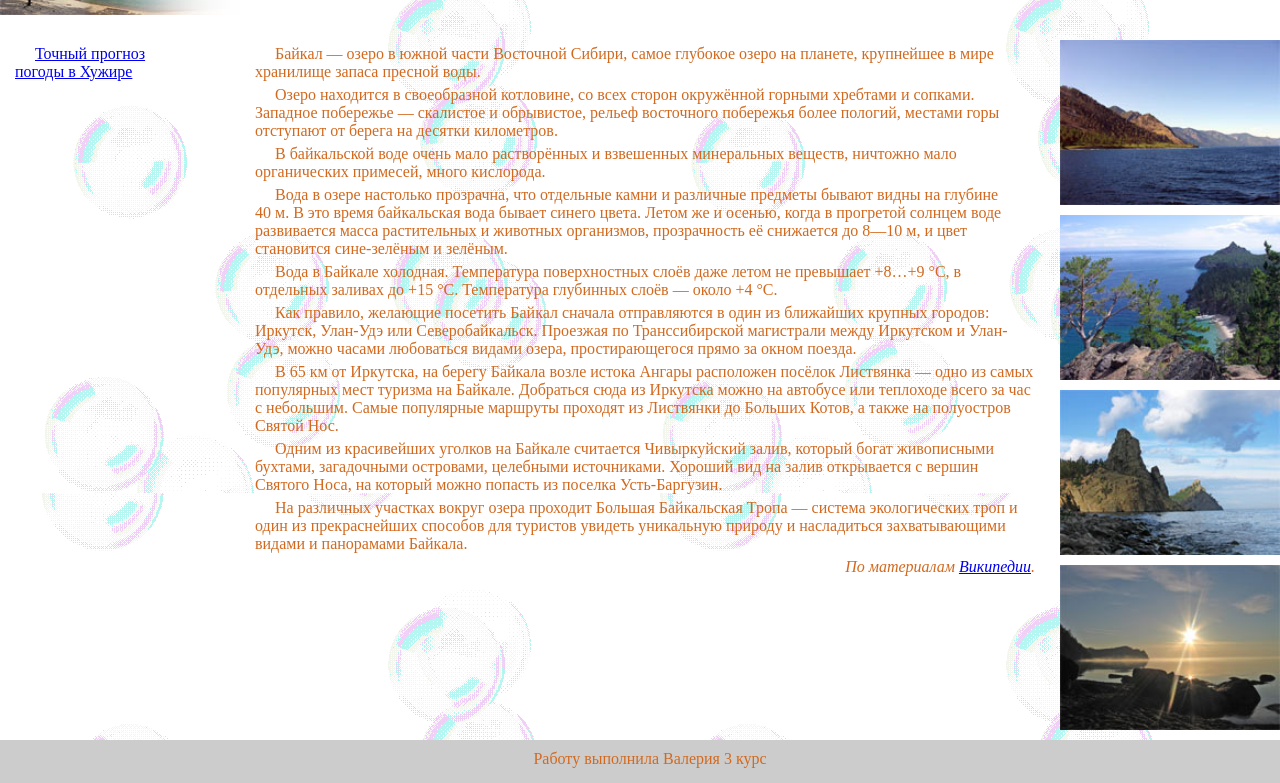
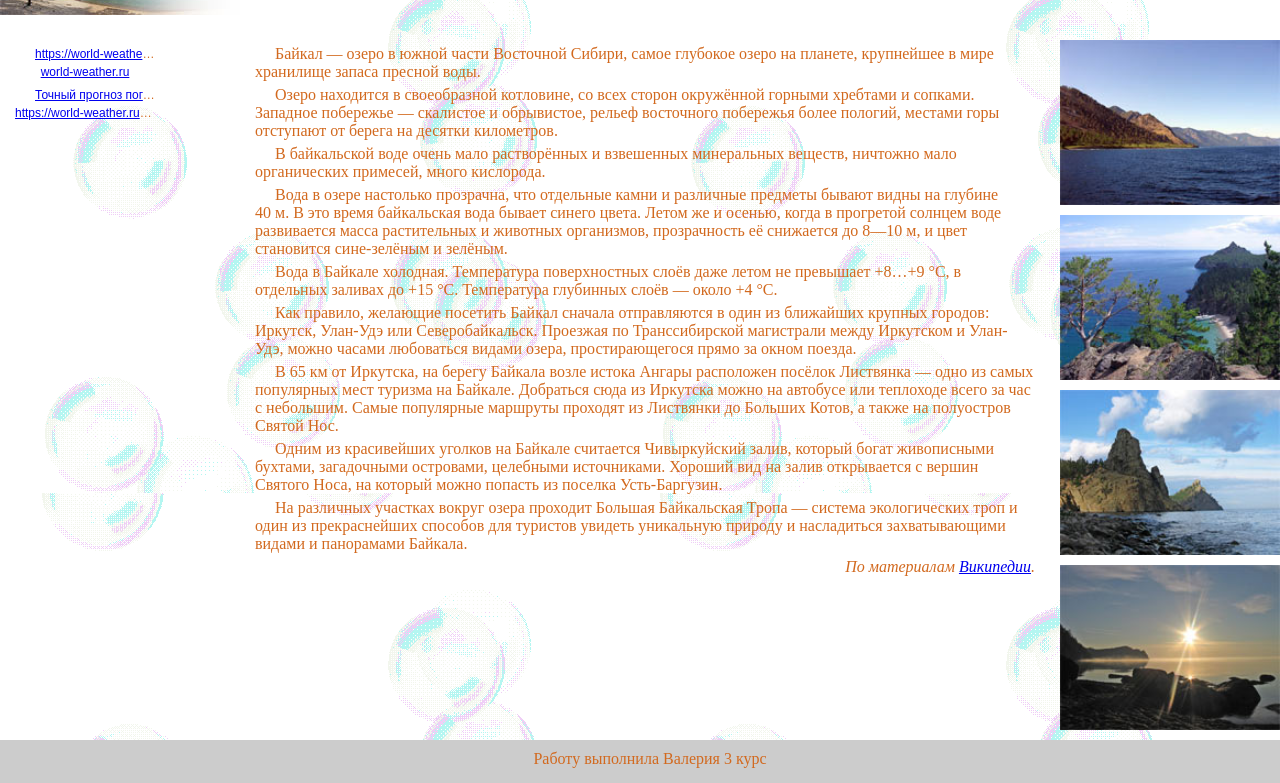
Before and after one commit to Night4965/Harper.github.io, a plain HTML site: page 12/index.html in a window 1280 px wide. Shown: the part 125-908 px from the top of the page. Drawn offline with Linux system fonts and the light colour scheme.

Commit message:
Скрипты погоды

```diff
--- a/12/index.html
+++ b/12/index.html
@@ -13,15 +13,14 @@
         <h1>Озеро Байкал Валерии</h1>
     </div>
 
-    <!-- Блок с информерами погоды (левая колонка) -->
-    <div id="pogoda">
-        <div id="6afa793cb6e0369af2b3236fa0f67ba8" class="ww-informers-box-854753">
-            <p class="ww-informers-box-854754">
-                <a href="https://world-weather.ru">Точный прогноз погоды в Хужире</a>
-            </p>
-        </div>
-        <script async type="text/javascript" charset="utf-8" src="https://world-weather.ru"></script>
-    </div>
+   <!-- Блок с информерами погоды (левая колонка) -->
+  <div id="pogoda">
+    <div id="7796b55f624438d144916f9857a8291a" class="ww-informers-box-854753"><p class="ww-informers-box-854754"><a href="https://world-weather.ru/pogoda/russia/listvyanka/14days/">https://world-weather.ru</a><br><a href="https://world-weather.ru/pogoda/russia/krasnoyarsk/">world-weather.ru</a></p></div><script async type="text/javascript" charset="utf-8" src="https://world-weather.ru/wwinformer.php?userid=7796b55f624438d144916f9857a8291a"></script><style>.ww-informers-box-854754{-webkit-animation-name:ww-informers54;animation-name:ww-informers54;-webkit-animation-duration:1.5s;animation-duration:1.5s;white-space:nowrap;overflow:hidden;-o-text-overflow:ellipsis;text-overflow:ellipsis;font-size:12px;font-family:Arial;line-height:18px;text-align:center}@-webkit-keyframes ww-informers54{0%,80%{opacity:0}100%{opacity:1}}@keyframes ww-informers54{0%,80%{opacity:0}100%{opacity:1}}</style>
+    <div id="6afa793cb6e0369af2b3236fa0f67ba8" class="ww-informers-box-854753"><p class="ww-informers-box-854754"><a href="https://world-weather.ru/pogoda/russia/khuzhir/">Точный прогноз погоды в Хужире</a><br><a href="https://world-weather.ru/pogoda/russia/astrakhan/">https://world-weather.ru/pogoda/russia/astrakhan/</a></p></div><script async type="text/javascript" charset="utf-8" src="https://world-weather.ru/wwinformer.php?userid=6afa793cb6e0369af2b3236fa0f67ba8"></script><style>.ww-informers-box-854754{-webkit-animation-name:ww-informers54;animation-name:ww-informers54;-webkit-animation-duration:1.5s;animation-duration:1.5s;white-space:nowrap;overflow:hidden;-o-text-overflow:ellipsis;text-overflow:ellipsis;font-size:12px;font-family:Arial;line-height:18px;text-align:center}@-webkit-keyframes ww-informers54{0%,80%{opacity:0}100%{opacity:1}}@keyframes ww-informers54{0%,80%{opacity:0}100%{opacity:1}}</style>
+    <script type="text/javascript" src="https://pogoda.mail.ru/prognoz/listvyanka/"></script>
+    <script type="text/javascript" src="http://pogoda.mail.ru/informer/weather.js?city=6153&view=2&encoding=utf-8"></script>
+  </div>
+
 
     <!-- Блок с фотографиями (правая колонка) -->
     <div id="photo">
```
